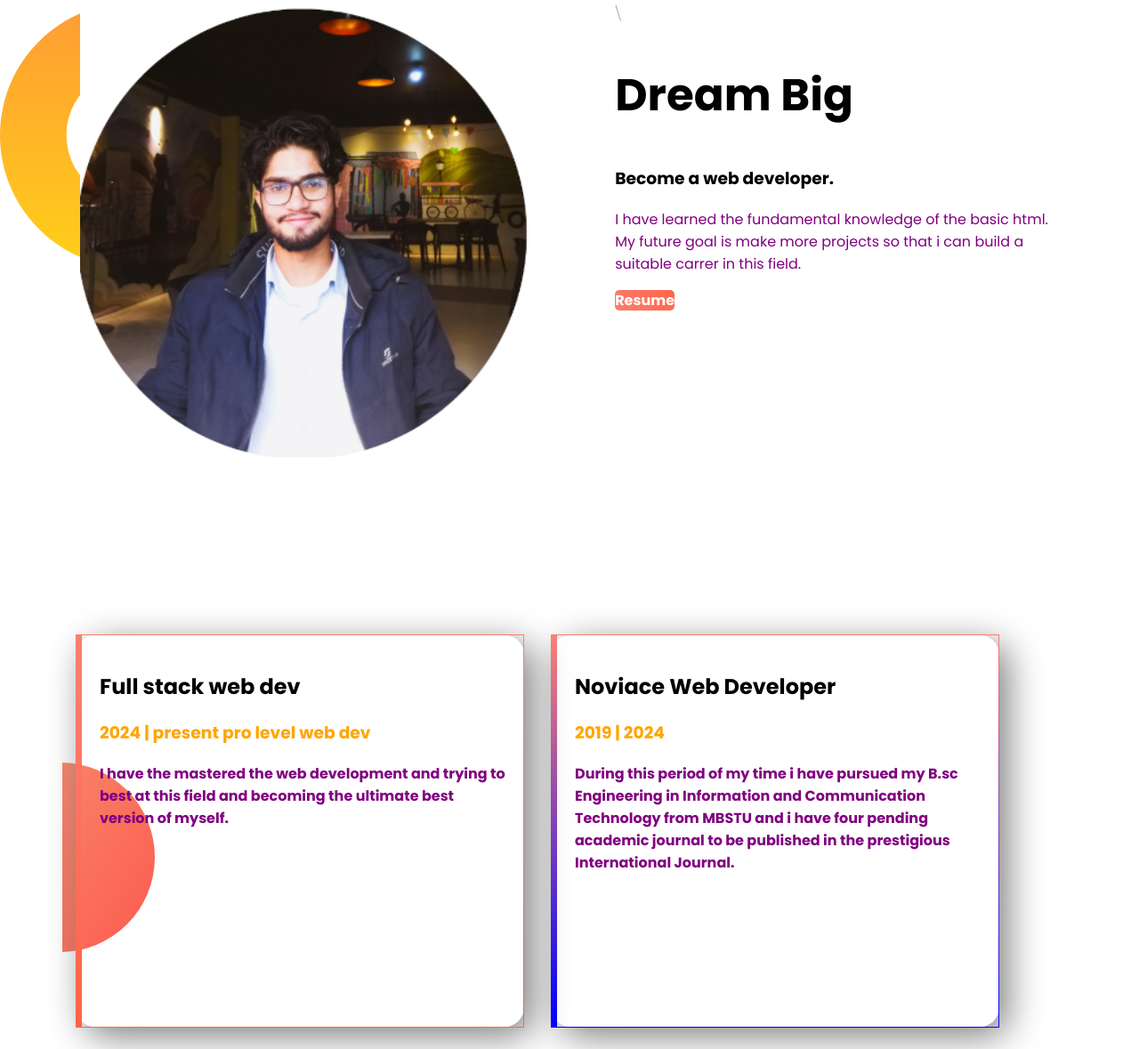
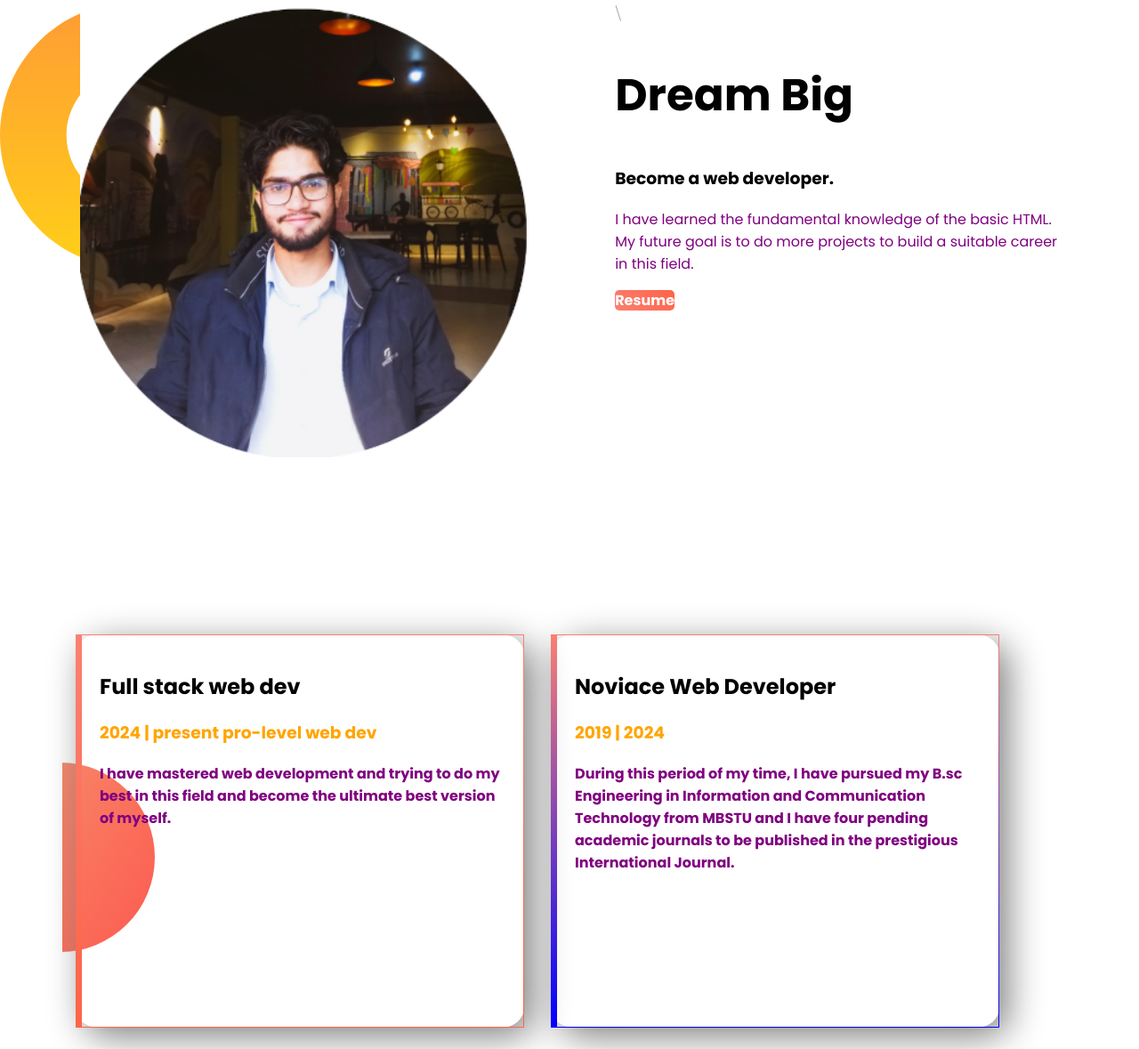
Before and after one commit to Safayat-Hossain-007/Web-portfolio, a plain HTML site: page index.html in a window 1280 px wide. Shown: the part 647-1826 px from the top of the page at 89% size. Drawn offline with Linux system fonts and the light colour scheme.

Commit message:
Update index.html

```diff
--- a/index.html
+++ b/index.html
@@ -15,8 +15,8 @@
                 <h1>Welcome to </h1>
                 <h1><span class="orange_name_highlight">Safayat's</span> world.</h1>
                 <h3>World-class web developer.</h3>
-                <p class="topBannerHead">Currently i'm learing programming and trying my best to do my best at this field
-                of interest and now i'm certain about my pages</p>
+                <p class="topBannerHead">Currently, I'm learning programming and trying my best to do my best in this field
+                of interest and now I'm certain about my progress. </p>
                 <a class="link" target="_main" href="https://www.linkedin.com/in/safayat-hossain05/">Hire me</a>
         </div>
         <div class="half-width">
@@ -31,7 +31,7 @@
             <div class="second_halfWidth">\
                 <h1>Dream Big</h1>
                 <h3>Become a web developer.</h3>
-                <p>I have learned the fundamental knowledge of the basic html. My future goal is make more projects so that i can build a suitable carrer in this field.</p>
+                <p>I have learned the fundamental knowledge of the basic HTML. My future goal is to do more projects to build a suitable career in this field.</p>
                 <a target="_main" href="Resume/resume.pdf">Resume</a>
 
             </div>
@@ -39,14 +39,14 @@
    <section class="experience">
         <div id="full-stack" class="half-width-single">
             <h2>Full stack web dev</h2>
-            <h3><span class="orange_name_highlight">2024 | present pro level web dev</span></h3>
-            <p style="color: purple; font-weight: bold;">I have the mastered the web development and trying to best at this field and becoming the ultimate best version of myself.
+            <h3><span class="orange_name_highlight">2024 | present pro-level web dev</span></h3>
+            <p style="color: purple; font-weight: bold;">I have mastered web development and trying to do my best in this field and become the ultimate best version of myself.
             </p>
         </div>
         <div id="baby-web"class="half-width-single">
             <h2>Noviace Web Developer</h2>
             <h3><span class="orange_name_highlight"> 2019 | 2024</span></h3>
-            <p style="color: purple; font-weight: bold;">During this period of my time i have pursued my B.sc Engineering in Information and Communication Technology from MBSTU and i have four pending academic journal to be published in the prestigious International Journal.
+            <p style="color: purple; font-weight: bold;">During this period of my time, I have pursued my B.sc Engineering in Information and Communication Technology from MBSTU and I have four pending academic journals to be published in the prestigious International Journal.
             </p>
 
         </div>
```
